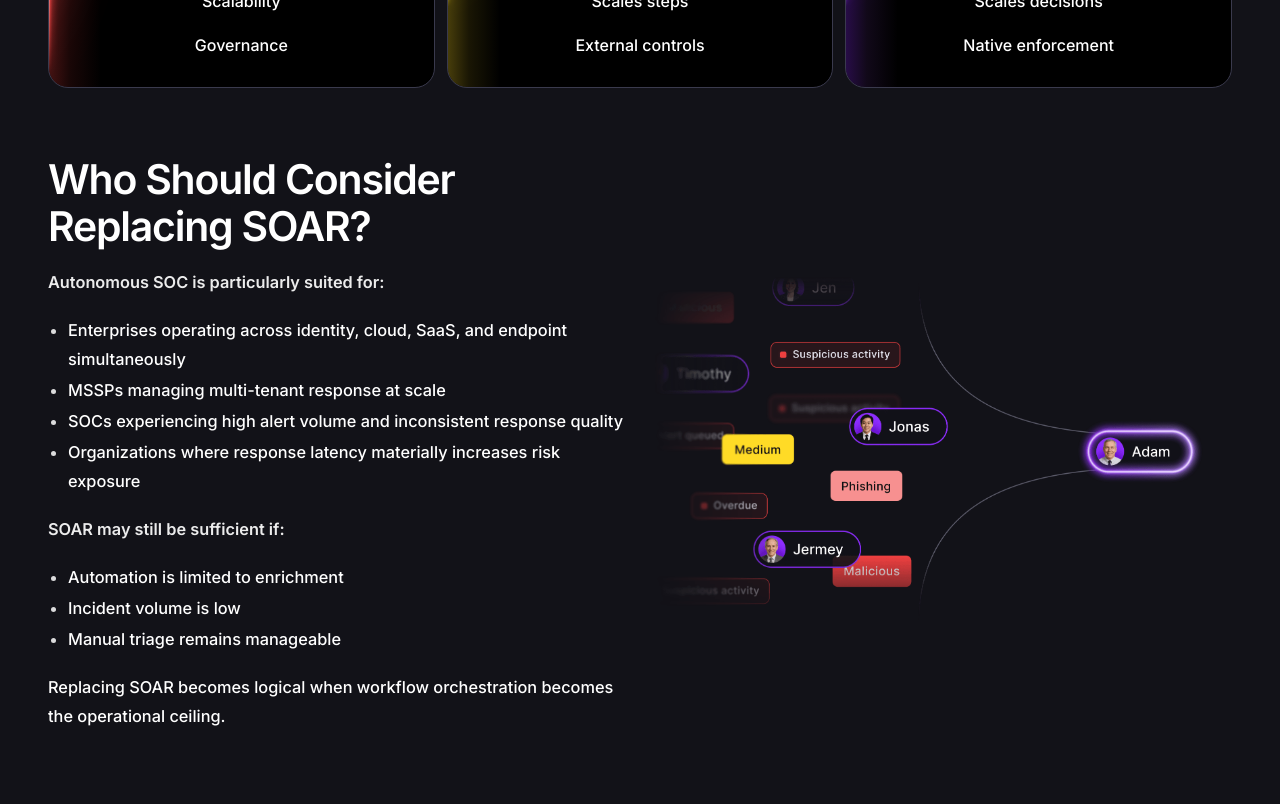
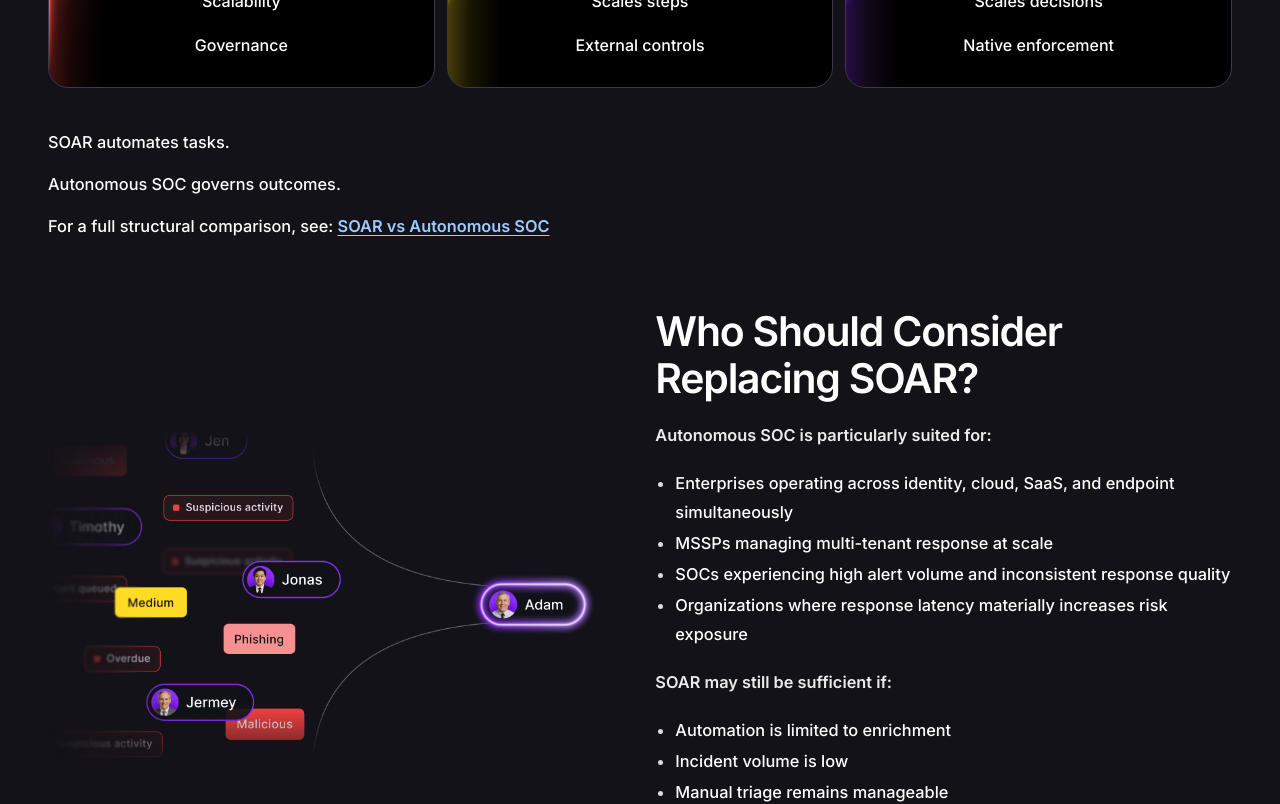
Before and after one commit to MuhammadArsalan-sirp/sirp.io, a Next.js app: page /soar-alternatives in a window 1280 px wide. Shown: the part 3200-4004 px from the top of the page. Built offline with nearby package versions, Linux system fonts and the light colour scheme.

Commit message:
switched places

```diff
--- a/src/app/(site)/soar-alternatives/page.css
+++ b/src/app/(site)/soar-alternatives/page.css
@@ -125,7 +125,18 @@
   clip-path: inset(10% 5% 10% 5%);
 }
 
-/* "Who Should Consider Replacing SOAR?" — illustration, no clip */
+/* Comparison footer → "Who Should Consider" band (Framer: tight stack) */
+.soar-alternatives-page section[class*='py-24'][class*='121218'] .comparison-section-footer-with-link {
+  margin-top: 2.5rem;
+  margin-bottom: 0;
+}
+
+.soar-alternatives-page .split-info-cta-image.soar-alt-who-should-replacing {
+  padding-top: 2rem;
+  padding-bottom: 2.25rem;
+}
+
+/* "Who Should Consider Replacing SOAR?" — illustration left, copy right */
 .soar-alternatives-page .split-info-cta-image.soar-alt-who-should-replacing .split-image-wrap {
   background: transparent;
   height: clamp(360px, 46vw, 580px);
--- a/src/components/shared/AutonomousSocComparisonSection.tsx
+++ b/src/components/shared/AutonomousSocComparisonSection.tsx
@@ -16,6 +16,8 @@ type ComparisonFooterWithLink = {
   linkHref: string
   afterLink: string
   taglines: readonly string[]
+  /** Default `after` (link paragraph first). SOAR Alternatives uses `before`. */
+  taglinesPosition?: 'before' | 'after'
 }
 
 export type AutonomousSocComparisonData = {
@@ -141,6 +143,9 @@ export function AutonomousSocComparisonSection({
             transition={{ duration: 0.45 }}
             className="comparison-section-footer-with-link"
           >
+            {data.footerWithLink.taglinesPosition === 'before'
+              ? data.footerWithLink.taglines.map((line) => <p key={line}>{line}</p>)
+              : null}
             <p>
               {data.footerWithLink.beforeLink}
               <Link
@@ -151,9 +156,9 @@ export function AutonomousSocComparisonSection({
               </Link>
               {data.footerWithLink.afterLink}
             </p>
-            {data.footerWithLink.taglines.map((line) => (
-              <p key={line}>{line}</p>
-            ))}
+            {data.footerWithLink.taglinesPosition !== 'before'
+              ? data.footerWithLink.taglines.map((line) => <p key={line}>{line}</p>)
+              : null}
           </motion.div>
         )}
 
--- a/src/components/shared/SplitInfoCtaImage.tsx
+++ b/src/components/shared/SplitInfoCtaImage.tsx
@@ -47,13 +47,15 @@ export function SplitInfoCtaImage({
   bodyFontSize = 'default',
   animateOnScroll = false,
 }: SplitInfoCtaImageProps) {
+  const imageOnLeft = imageLeft || imagePosition === 'left'
+
   const composedSectionClassName = cn(
     topShade ? 'split-info-cta-image split-info-cta-image--top-shade' : 'split-info-cta-image',
     bodyFontSize === '18' && 'split-info-cta-image--body-18',
     sectionClassName,
   )
 
-  const innerClassName = imageLeft
+  const innerClassName = imageOnLeft
     ? 'split-info-cta-inner split-info-cta-inner--image-left'
     : 'split-info-cta-inner'
 
--- a/src/lib/constants/soar-alternatives.ts
+++ b/src/lib/constants/soar-alternatives.ts
@@ -38,13 +38,13 @@ export const SOAR_ALTERNATIVES_KEY_DIFFERENCES = {
       ],
     },
   ],
-  closing: {
-    lines: ['SOAR automates tasks. Autonomous SOC governs outcomes.'],
-    link: {
-      prefix: 'For a full structural comparison, see: ',
-      label: 'SOAR vs Autonomous SOC',
-      href: '/soar-vs-autonomous-soc',
-    },
+  footerWithLink: {
+    beforeLink: 'For a full structural comparison, see: ',
+    linkLabel: 'SOAR vs Autonomous SOC',
+    linkHref: '/soar-vs-autonomous-soc',
+    afterLink: '',
+    taglines: ['SOAR automates tasks.', 'Autonomous SOC governs outcomes.'],
+    taglinesPosition: 'before' as const,
   },
 } as const
 
```
